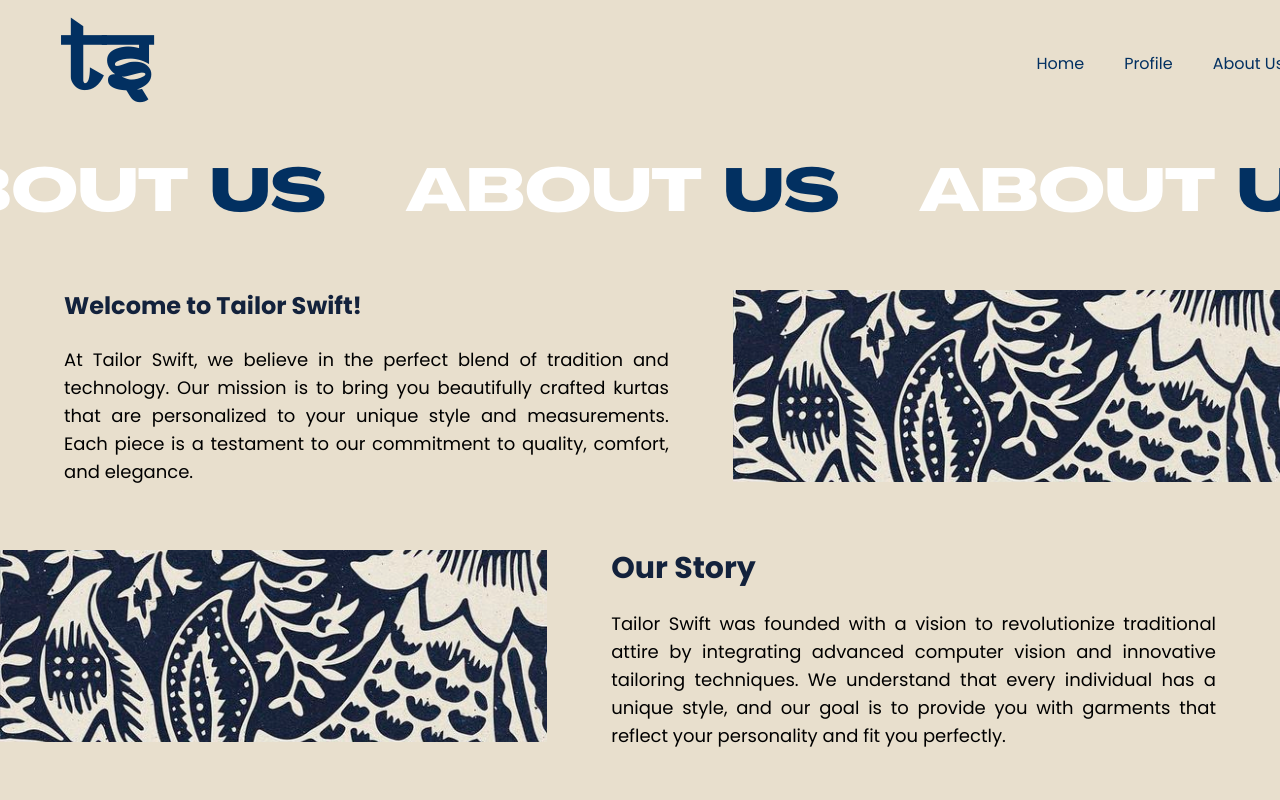
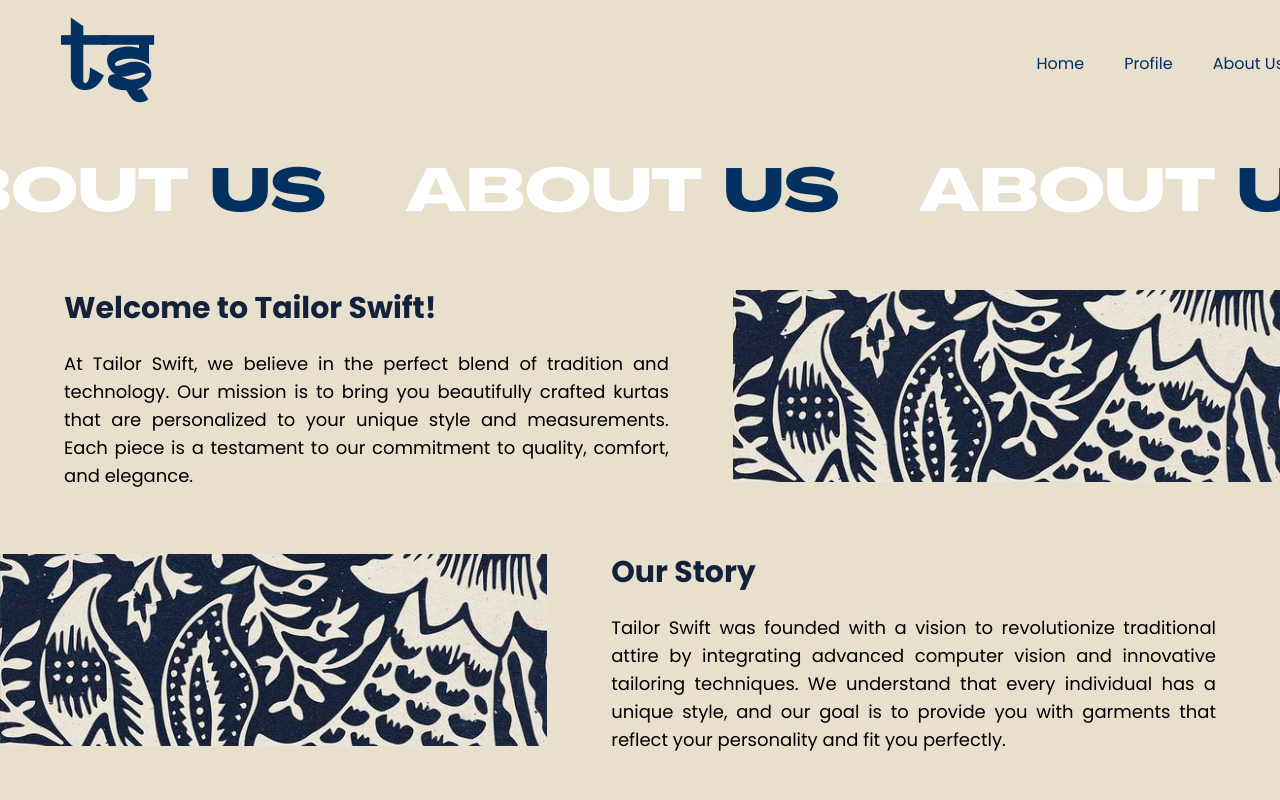
Before and after one commit to sanaaa15/capstone, a Next.js app: page /about in a window 1280 px wide. Shown: the top 800 px of the page. Built offline with nearby package versions, Linux system fonts and the light colour scheme.

Commit message:
Update about/page.tsx

```diff
--- a/app/about/page.tsx
+++ b/app/about/page.tsx
@@ -13,7 +13,7 @@ function About() {
         <div className="flex flex-col space-y-16">
           <div className="flex items-start -mr-16 mt-4">
             <div className="w-2/3 pr-16">
-              <h2 className="text-2xl font-bold mb-6 text-navy">Welcome to Tailor Swift!</h2>
+              <h2 className="text-3xl font-bold mb-6 text-navy">Welcome to Tailor Swift!</h2>
               <p className='text-lg text-justify'>At Tailor Swift, we believe in the perfect blend of tradition and technology. Our mission is to bring you beautifully crafted kurtas that are personalized to your unique style and measurements. Each piece is a testament to our commitment to quality, comfort, and elegance.</p>
             </div>
             <div className="w-[45%] h-48 bg-navy bg-cover bg-center flex-shrink-0" style={{ backgroundImage: "url('/about-page-pattern.jpg')" }}></div>
```
